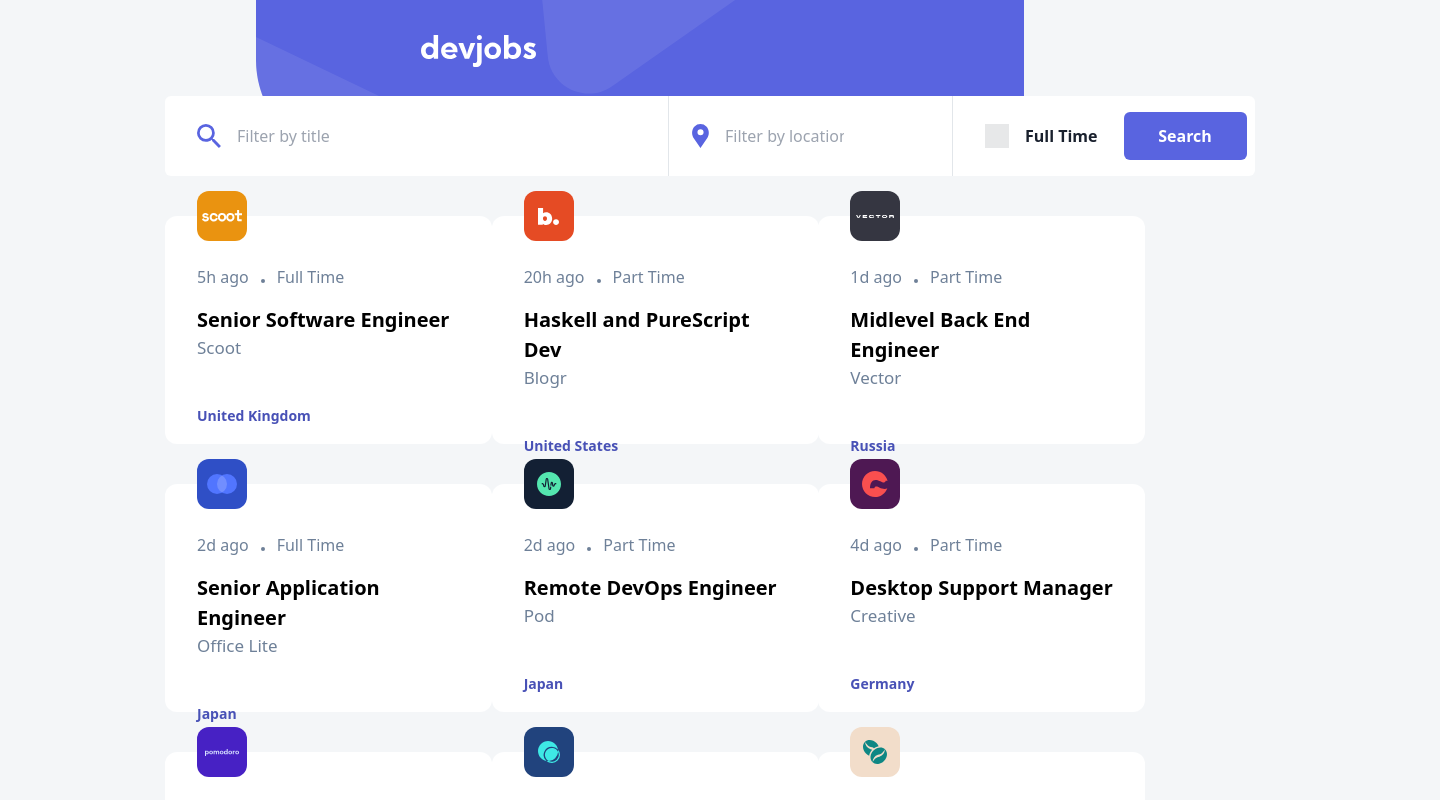
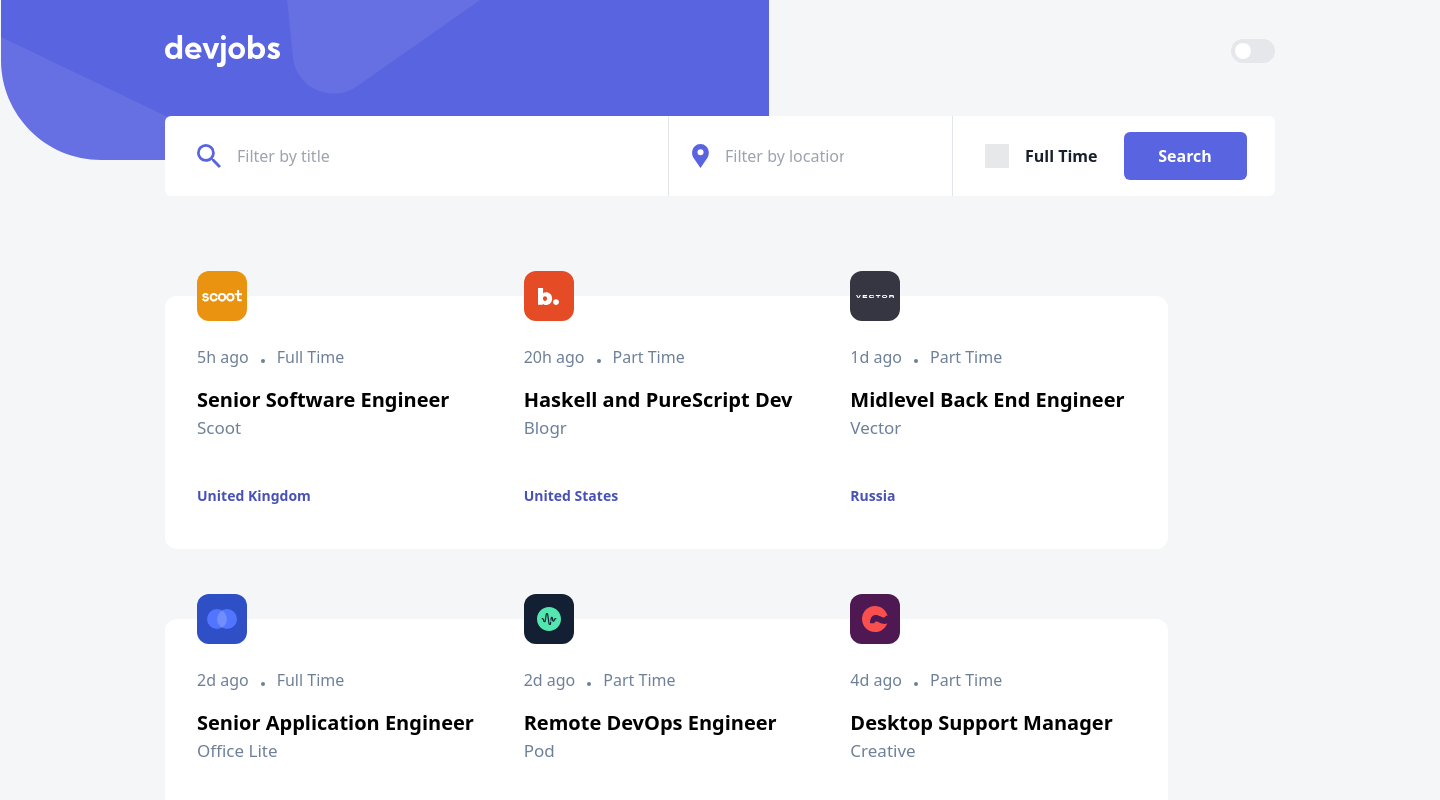
Before and after one commit to shaversj/devjobs-web-app, a Next.js app: page / in a window 1280 px wide. Shown: the top 800 px of the page, 1440 px wide, since content can reach past the window. Built offline with nearby package versions, Linux system fonts and the light colour scheme.

Commit message:
Fix Card Header and Search Alignment

```diff
--- a/package.json
+++ b/package.json
@@ -14,6 +14,7 @@
     "db:delete": "node --experimental-default-type=module scripts/delete.js"
   },
   "dependencies": {
+    "@headlessui/react": "^1.7.19",
     "better-sqlite3": "^9.5.0",
     "dotenv": "^16.4.5",
     "drizzle-orm": "^0.30.8",
--- a/src/app/components/Card.js
+++ b/src/app/components/Card.js
@@ -4,10 +4,10 @@
 export default function Card({ job }) {
   return (
     <>
-      <article className={"relative h-[228px] w-[327px] rounded-xl bg-white px-[32px]"}>
+      <article className={"relative w-[327px] rounded-xl bg-white pl-[32px] md:w-[339px] lg:w-[350px]"}>
         <Link href={`/job/${job.id}`}>
           <Logo logo={job.logo} company={job.company} />
-          <div className={"pt-[49px]"}>
+          <div className={"h-[228px] pt-[49px] md:h-[253px]"}>
             <div className={"flex items-baseline gap-x-[12px] font-light text-secondary-dark-grey"}>
               {job.postedAt} <img src={"/assets/card-oval.svg"} alt={"oval"} /> {job.contract}
             </div>
--- a/src/app/components/CardList.js
+++ b/src/app/components/CardList.js
@@ -3,7 +3,11 @@
 export default function CardList({ jobs }) {
   return (
     <>
-      <div className={"space-y-[48px] md:grid md:grid-cols-2 md:gap-x-[11px] md:gap-y-[40px] md:space-y-0 lg:grid-cols-3 lg:gap-x-[30px]"}>
+      <div
+        className={
+          "space-y-[48px] pt-[32px] md:grid md:grid-cols-2 md:gap-x-[11px] md:gap-y-[70px] md:space-y-0 md:pt-[45px] lg:grid-cols-3 lg:gap-x-[30px] lg:pt-[80px]"
+        }
+      >
         {jobs.map((job) => (
           <Card key={job.id} job={job} />
         ))}
--- a/src/app/components/Header.js
+++ b/src/app/components/Header.js
@@ -1,13 +1,23 @@
+"use client";
+
+import Toggle from "@/app/components/Toggle";
+
 export default function Header() {
   return (
     <header className={"grid h-[136px] [grid-template-areas:box]"}>
+      <div className={"grid w-[375px] [grid-area:box] md:w-[768px] lg:w-[1440px]"}>
         <picture className={"[grid-area:box]"}>
           <source media="(min-width: 1440px)" srcSet={"/assets/desktop/bg-pattern-header.svg"} />
           <source media="(min-width: 768px)" srcSet={"/assets/tablet/bg-pattern-header.svg"} />
           <img src={"/assets/mobile/bg-pattern-header.svg"} alt={"bg-pattern-header"} />
         </picture>
-      <div className={"pl-[24px] pt-[32px] [grid-area:box] md:pl-[40px] md:pt-[42px] lg:pl-[165px] lg:pt-[35px]"}>
+        <div className={"mx-6 w-[328px] pt-[32px] [grid-area:box] md:ml-[39px] md:w-[689px] md:pt-[42px] lg:mx-[164px] lg:w-[1110px]  lg:pt-[35px]"}>
+          <div className={"flex items-center"}>
             <img src={"/assets/desktop/logo.svg"} alt={"logo"} />
+            <div className={"ml-auto "}></div>
+            <Toggle />
+          </div>
+        </div>
       </div>
     </header>
   );
--- a/src/app/components/SearchFilter.js
+++ b/src/app/components/SearchFilter.js
@@ -3,6 +3,7 @@
 import { usePathname, useSearchParams, useRouter } from "next/navigation";
 import { useDebouncedCallback } from "use-debounce";
 import { useState } from "react";
+import Toggle from "@/app/components/Toggle";
 
 export default function SearchFilter() {
   const [showCheck, setShowCheck] = useState(false);
@@ -29,10 +30,14 @@
   );
 
   return (
-    <div className={"flex h-[80px] -translate-y-1/2 items-center rounded-md bg-white pl-6 pr-4 md:w-[680px] lg:w-[1090px] lg:pl-0 lg:pr-0"}>
+    <div
+      className={
+        "flex h-[80px] -translate-y-1/2 items-center rounded-md bg-white pl-6 pr-4 md:w-[689px] md:-translate-y-1/4 lg:w-[1110px] lg:pl-0 lg:pr-0"
+      }
+    >
       <img src={"/assets/desktop/icon-search.svg"} alt={"search"} className={"pr-4 lg:pl-[32px]"} />
       <input
-        className={"h-[20px] w-[105px] text-secondary-dark-grey focus:outline-none md:w-[150px] lg:w-[312px]"}
+        className={"h-[20px] w-[105px] text-secondary-dark-grey placeholder:font-thin focus:outline-none md:w-[150px] lg:w-[312px]"}
         placeholder={"Filter by title"}
         onChange={(e) => {
           handleSearch(e.target.value);
@@ -47,7 +52,7 @@
         onChange={(e) => {
           handleLocation(e.target.value);
         }}
-        className={"hidden h-[20px] w-[150px] pl-6 text-secondary-dark-grey focus:outline-none md:block lg:w-[135px] lg:pl-4"}
+        className={"hidden h-[20px] w-[150px] pl-6 text-secondary-dark-grey placeholder:font-thin focus:outline-none md:block lg:w-[135px] lg:pl-4"}
         placeholder={"Filter by location"}
         defaultValue={searchParams.get("locationFilter")?.toString()}
       />
--- /dev/null
+++ b/src/app/components/Toggle.js
@@ -0,0 +1,17 @@
+import { useState } from "react";
+import { Switch } from "@headlessui/react";
+
+export default function Toggle() {
+  const [enabled, setEnabled] = useState(false);
+
+  return (
+    <Switch
+      checked={enabled}
+      onChange={setEnabled}
+      className={`${enabled ? "bg-blue-600" : "bg-gray-200"} relative inline-flex h-6 w-11 items-center rounded-full`}
+    >
+      <span className="sr-only">Enable notifications</span>
+      <span className={`${enabled ? "translate-x-6" : "translate-x-1"} inline-block h-4 w-4 transform rounded-full bg-white transition`} />
+    </Switch>
+  );
+}
--- a/src/app/page.js
+++ b/src/app/page.js
@@ -14,7 +14,7 @@
 
   return (
     <>
-      <div className={"min-h-screen bg-secondary-light-grey px-6 md:px-[40px] lg:px-[165px]"}>
+      <div className={" min-h-screen bg-secondary-light-grey px-6 md:px-[40px] lg:px-[165px]"}>
         <SearchFilter />
         <CardList jobs={filteredData} />
       </div>
```
Also changed, not shown: 1 other file (tests, documents, lock files or other folders). Lines whose indentation alone changed are shown as unchanged.
